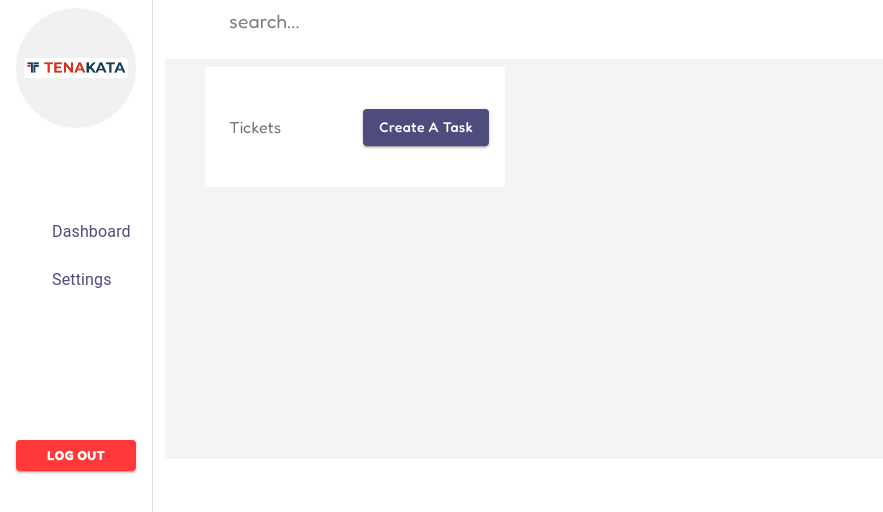
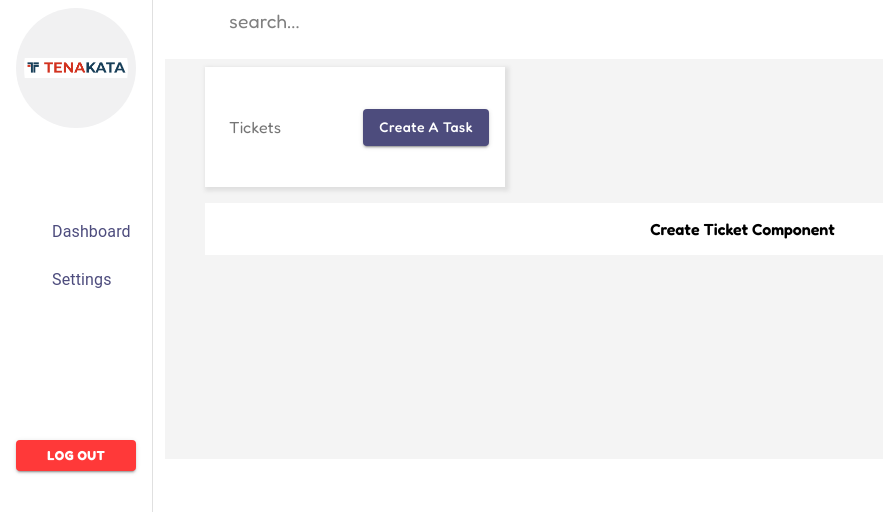
Before and after one commit to Naominm/ticket-management-system-frontend, a React (Vite) app: page /home in a window 1280 px wide. Shown: the top 512 px of the page, without its empty margins (0-883 px from the left). Built offline with nearby package versions, Linux system fonts and the light colour scheme; some icons are missing.

Commit message:
Feat: Build the header section of the create ticket component

```diff
--- a/src/pages/mainPage.tsx
+++ b/src/pages/mainPage.tsx
@@ -30,7 +30,7 @@ export default function CollapsibleSidebar() {
             pl: 5,
             display: "flex",
             flexDirection: "column",
-            gap: 5,
+            gap: 2,
           }}
         >
           <Box
@@ -43,6 +43,7 @@ export default function CollapsibleSidebar() {
               px: 2,
               minHeight: "15vh",
               backgroundColor: "#fff",
+              boxShadow: "2px 2px 4px 2px rgba(146, 143, 143, 0.2)",
             }}
           >
             <IconButton>
@@ -64,6 +65,19 @@ export default function CollapsibleSidebar() {
               Create a task
             </Button>
           </Box>
+          <Box
+            sx={{
+              textAlign: "center",
+              fontFamily: "var(--primary-font)",
+              fontWeight: 600,
+              color: "#000",
+              py: 2,
+              backgroundColor: "#fff",
+              textTransform: "capitalize",
+            }}
+          >
+            Create ticket component
+          </Box>
         </Box>
       </Box>
     </Box>
```
